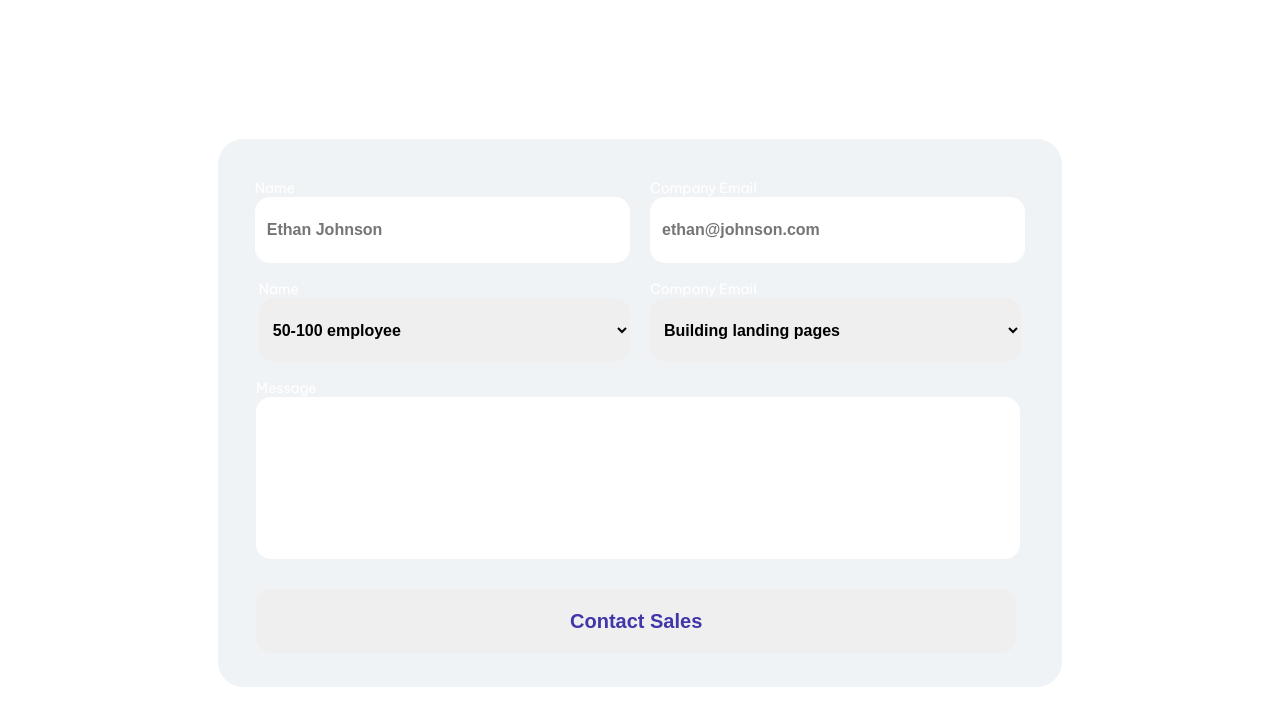
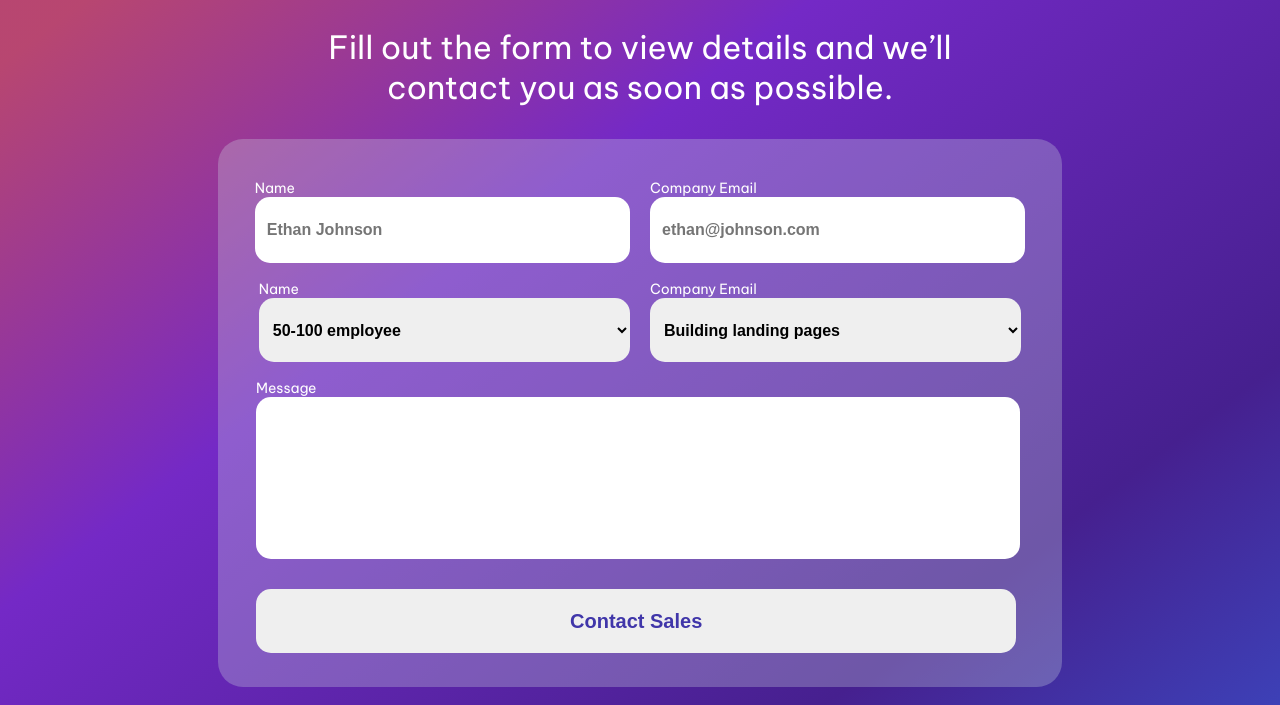
Before and after one commit to samwaseee/dccl-7081, a plain HTML site: page index.html in a window 1280 px wide. Shown: the part 273-978 px from the top of the page. Drawn offline with Linux system fonts and the light colour scheme.

Commit message:
bg fixed

```diff
--- a/index.html
+++ b/index.html
@@ -14,7 +14,7 @@
         }
 
         body {
-            background-image: url(../dccl--responsive-contact-page/bg-image.svg);
+            background-image: url(../dccl-7081/bg-image.svg);
             font-family: 'Be Vietnam Pro', sans-serif;
             background-size: 100%;
             padding: 10px 50px;
```
